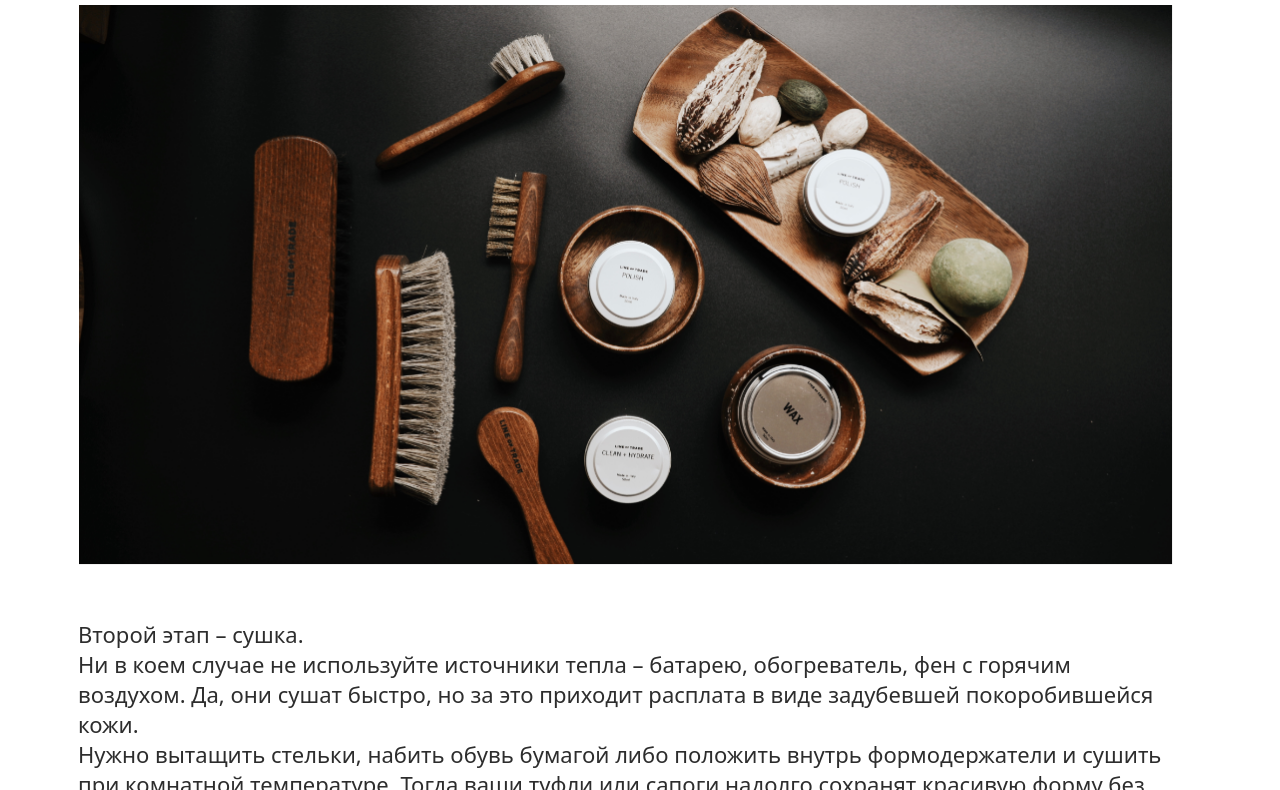
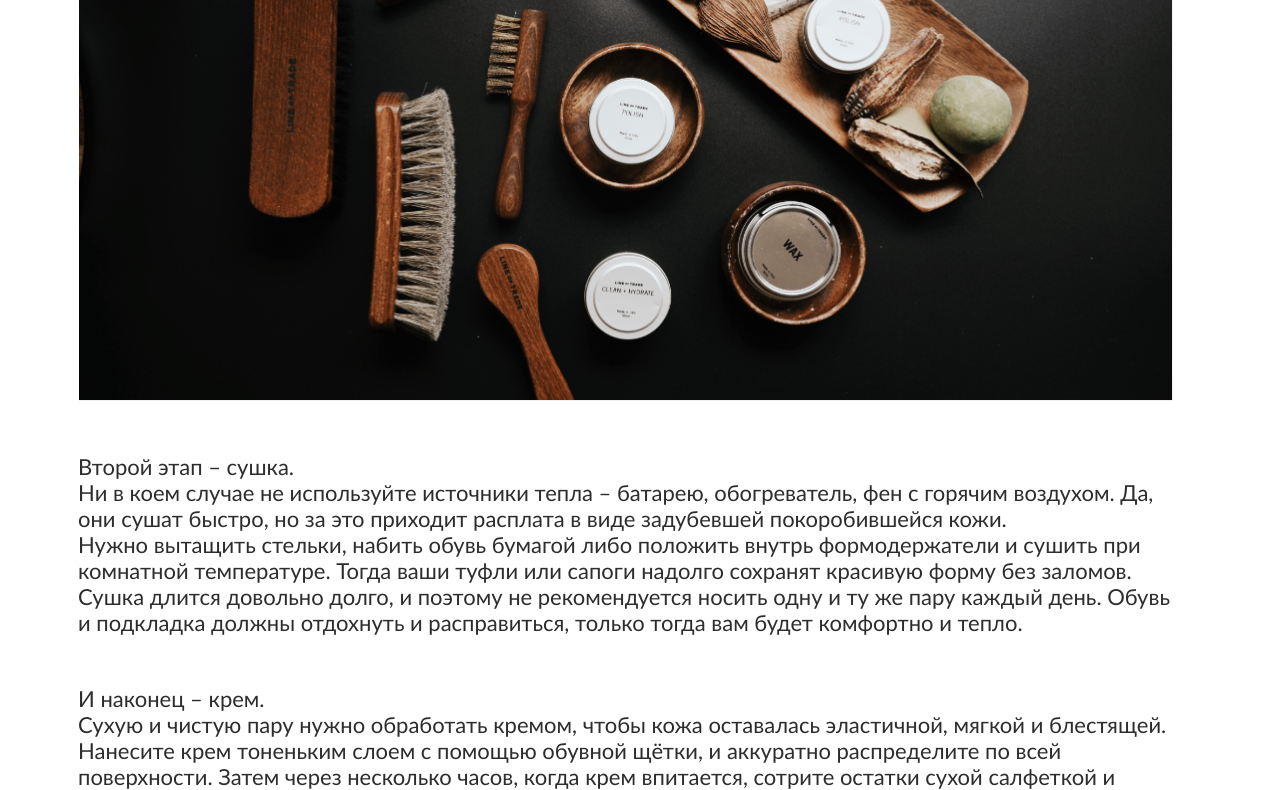
Before and after one commit to olgazh565/ShopOnline, a plain HTML site: page article.html in a window 1280 px wide. Shown: the part 2010-2800 px from the top of the page. Drawn offline with Linux system fonts and the light colour scheme.

Commit message:
task complete

```diff
--- a/article.html
+++ b/article.html
@@ -5,7 +5,14 @@
     <meta http-equiv="X-UA-Compatible" content="IE=edge">
     <meta name="viewport" content="width=device-width, initial-scale=1.0">
     <title>ShopOnline</title>
+
+    <link rel="preload" href="./assets/fonts/lato-regular.woff" as="font" type="font/woff" crossorigin>
+    <link rel="preload" href="./assets/fonts/lato-regular.woff2" as="font" type="font/woff2" crossorigin>
+    <link rel="preload" href="./assets/fonts/lato-bold.woff" as="font" type="font/woff" crossorigin>
+    <link rel="preload" href="./assets/fonts/lato-bold.woff2" as="font" type="font/woff2" crossorigin>
+
     <link rel="stylesheet" href="./assets/css/style.css">
+
 </head>
 <body>
     <article class="main">
--- a/assets/css/style.css
+++ b/assets/css/style.css
@@ -1,18 +1,24 @@
+@font-face {
+    font-family: Lato;
+    src: local(Lato),
+        url("../fonts/lato-regular.woff") format(woff),
+        url("../fonts/lato-regular.woff2") format(woff2);
+    font-weight: 400;
+    font-display: swap;
+}
+
+@font-face {
+    font-family: Lato;
+    src:
+        url("../fonts/lato-bold.woff") format(woff),
+        url("../fonts/lato-bold.woff2") format(woff2);
+    font-weight: 700;
+    font-display: swap;
+}
+
 body {
-    font-family: system-ui,
-    -apple-system,
-    BlinkMacSystemFont,
-    'Segoe UI',
-    Roboto,
-    Oxygen,
-    Ubuntu,
-    Cantarell,
-    'Open Sans',
-    'Helvetica Neue',
-    sans-serif;
+    font-family: Lato, sans-serif;
     font-size: 22px;
-    font-weight: 400;
-    font-style: normal;
     color: #2D2D2D;
     background-color: #ffffff;
     margin: 0;
@@ -25,8 +31,8 @@ body {
 }
 
 .title {
+    font-family: "Lato";
     font-size: 50px;
-    font-weight: bold;
     margin: 0 0 58px 0;
 }
 
@@ -55,6 +61,8 @@ body {
 
 .foto-img {
     width: 100%;
+    width: 1095px;
+    height: 560px;
 }
 
 .text {
```
Also changed, not shown: assets/fonts/lato-bold.woff (added), assets/fonts/lato-bold.woff2 (added), assets/fonts/lato-regular.woff (added), assets/fonts/lato-regular.woff2 (added).
